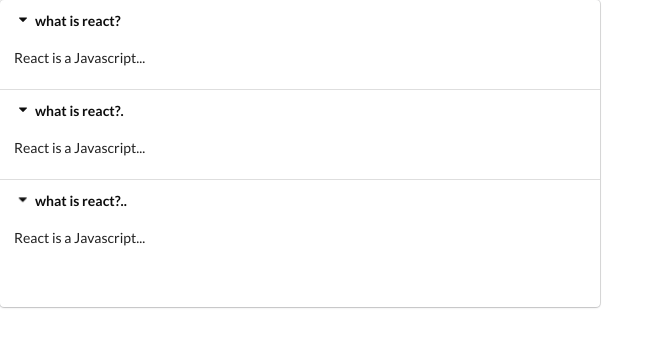
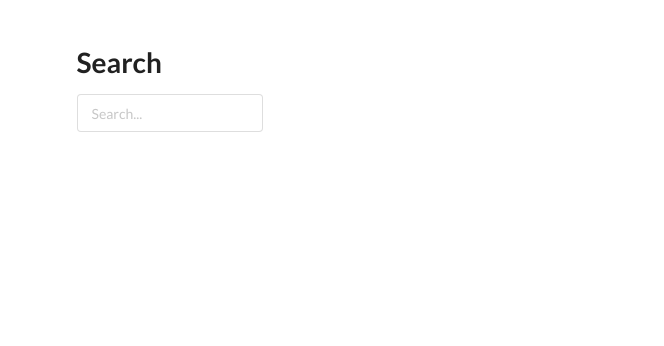
Before and after one commit to jryanhaber/react-demo-projects, a React (Create React App) app: page / in a window 1280 px wide. Shown: the top 346 px of the page, without its empty margins (0-664 px from the left). Built offline with nearby package versions, Linux system fonts and the light colour scheme.

Commit message:
restructured project | api search widget build start

```diff
--- a/src/App.js
+++ b/src/App.js
@@ -1,5 +1,6 @@
 import React from "react";
 import Accordion from "./components/accordion";
+import Search from "./components/search.js";
 
 const items = [
   {
@@ -20,7 +21,7 @@ console.log(items);
 export default () => {
   return (
     <div>
-      <Accordion items={items} />
+      <Search />
     </div>
   );
 };
--- a/src/components/accordion.js
+++ b/src/components/accordion.js
@@ -5,29 +5,25 @@ const Accordion = ({items}) => {
 
   const onTitleClick = index => {
     setActiveIndex(index);
-    console.log("title clicked " + index);
   };
 
   const renderedItems = items.map((item, index) => {
+    const active = index === activeIndex ? "active" : "";
+
     return (
       <React.Fragment key={item.title}>
-        <div className="title active" onClick={() => onTitleClick(index)}>
+        <div className={`title ${active}`} onClick={() => onTitleClick(index)}>
           <i className="dropdown icon"></i>
           {item.title}
         </div>
-        <div className="content active">
+        <div className={`content ${active}`}>
           <p>{item.content}</p>
         </div>
       </React.Fragment>
     );
   });
 
-  return (
-    <div className="ui styled accordion">
-      {renderedItems}
-      <h1>{activeIndex}</h1>
-    </div>
-  );
+  return <div className="ui styled accordion">{renderedItems}</div>;
 };
 
 export default Accordion;
--- /dev/null
+++ b/src/components/search.js
@@ -0,0 +1,18 @@
+import React from "react";
+
+const Search = () => {
+  return (
+    <div>
+      <div class="ui container">
+        <br />
+        <h1>Search</h1>
+
+        <div class="ui input">
+          <input type="text" placeholder="Search..." />
+        </div>
+      </div>
+    </div>
+  );
+};
+
+export default Search;
```
Also changed, not shown: 2 other files (tests, documents, lock files or other folders).
